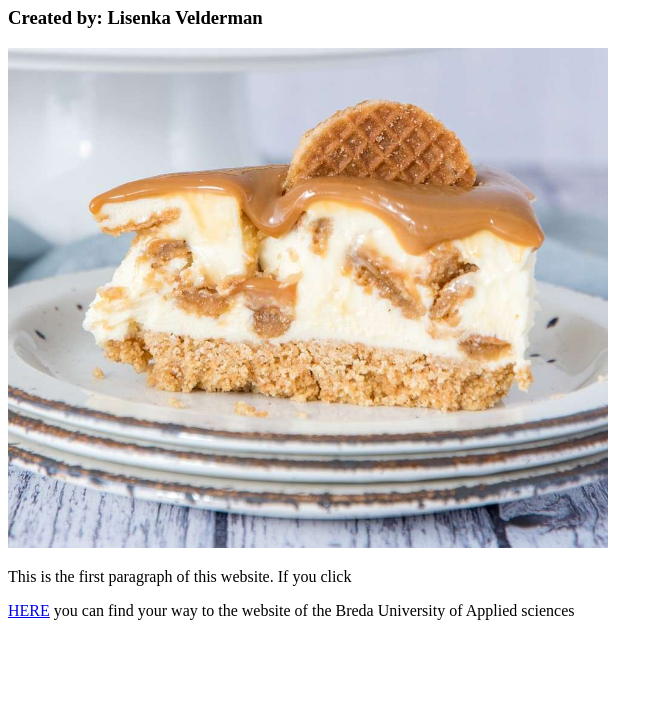
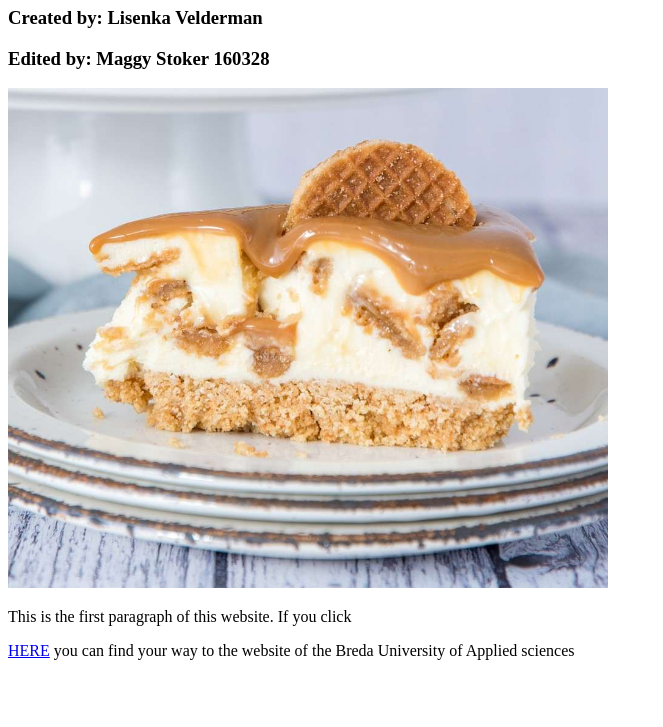
Before and after one commit to LisenkaPR8/prj4-chapter-3, a plain HTML site: page index.html in a window 1280 px wide. Shown: the part 73-800 px from the top of the page, without its empty margins (0-663 px from the left). Drawn offline with Linux system fonts and the light colour scheme.

Commit message:
Added name

```diff
--- a/index.html
+++ b/index.html
@@ -11,6 +11,7 @@
 
 	<div class="assignment3">
         <h3>Created by: Lisenka Velderman</h3>
+		<h3> Edited by: Maggy Stoker 160328</h3>
     </div>
 
     <div class="imageCake">
```
